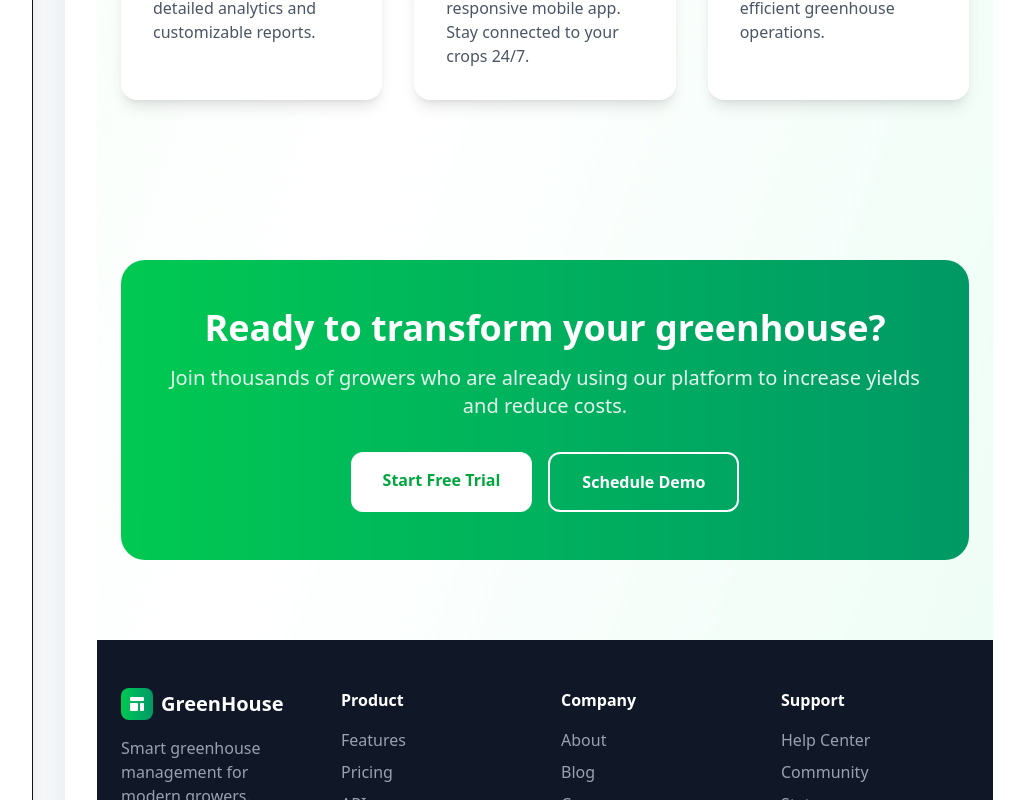
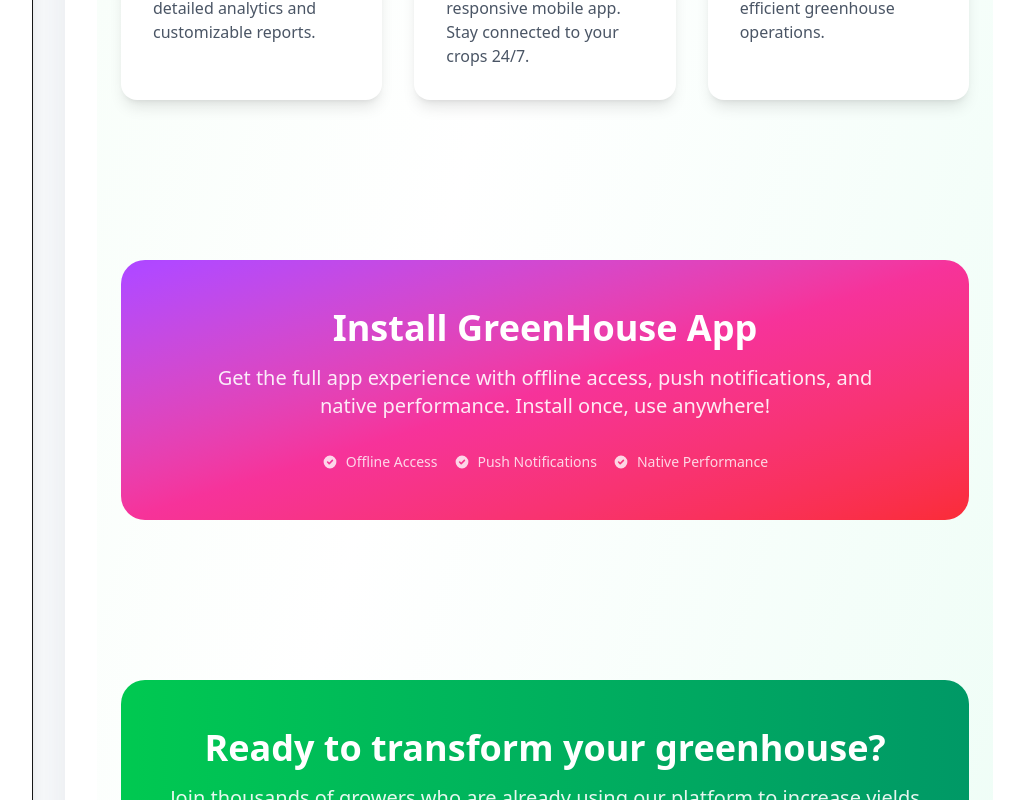
Before and after one commit to LahiruTharaka33/GreenHous_InvenoryManagenent, a Next.js app: page / in a window 1280 px wide. Shown: the part 1771-2571 px from the top of the page, without its empty margins (223-1247 px from the left). Built offline with nearby package versions, Linux system fonts and the light colour scheme; no server answers.

Commit message:
install button

```diff
--- /dev/null
+++ b/src/app/components/InstallButton.tsx
@@ -0,0 +1,54 @@
+'use client'
+
+import { useEffect, useState } from 'react'
+
+export default function InstallButton() {
+  const [deferredPrompt, setDeferredPrompt] = useState<any>(null)
+  const [showInstallButton, setShowInstallButton] = useState(false)
+
+  useEffect(() => {
+    const handler = (e: Event) => {
+      e.preventDefault()
+      setDeferredPrompt(e)
+      setShowInstallButton(true)
+    }
+
+    window.addEventListener('beforeinstallprompt', handler)
+
+    return () => {
+      window.removeEventListener('beforeinstallprompt', handler)
+    }
+  }, [])
+
+  const handleInstallClick = async () => {
+    if (!deferredPrompt) return
+
+    deferredPrompt.prompt()
+    const { outcome } = await deferredPrompt.userChoice
+
+    if (outcome === 'accepted') {
+      console.log('User accepted the install prompt')
+      setShowInstallButton(false)
+    } else {
+      console.log('User dismissed the install prompt')
+    }
+
+    setDeferredPrompt(null)
+  }
+
+  if (!showInstallButton) {
+    return null
+  }
+
+  return (
+    <button
+      onClick={handleInstallClick}
+      className="inline-flex items-center gap-2 bg-gradient-to-r from-purple-500 to-pink-600 text-white px-6 py-3 rounded-xl font-semibold hover:shadow-lg transition-all duration-300 transform hover:scale-105"
+    >
+      <svg className="w-5 h-5" fill="currentColor" viewBox="0 0 20 20">
+        <path fillRule="evenodd" d="M3 17a1 1 0 011-1h12a1 1 0 110 2H4a1 1 0 01-1-1zM6.293 6.707a1 1 0 010-1.414l3-3a1 1 0 011.414 0l3 3a1 1 0 01-1.414 1.414L11 5.414V13a1 1 0 11-2 0V5.414L7.707 6.707a1 1 0 01-1.414 0z" clipRule="evenodd" />
+      </svg>
+      Install App
+    </button>
+  )
+}
--- a/src/app/page.tsx
+++ b/src/app/page.tsx
@@ -2,6 +2,7 @@ import Image from "next/image";
 import Link from "next/link";
 import PushNotificationManager from "./components/PushNotificationManager";
 import InstallPrompt from "./components/InstallPrompt";
+import InstallButton from "./components/InstallButton";
 
 export default function Home() {
   return (
@@ -24,6 +25,7 @@ export default function Home() {
             <Link href="/auth/signup" className="bg-gradient-to-r from-green-500 to-emerald-600 text-white px-6 py-2 rounded-lg hover:shadow-lg transition-all duration-300">
               Get Started
             </Link>
+            <InstallButton />
           </div>
         </div>
       </nav>
@@ -52,6 +54,7 @@ export default function Home() {
               <Link href="/dashboard/admin" className="border-2 border-green-500 text-green-600 px-8 py-4 rounded-xl font-semibold hover:bg-green-50 transition-all duration-300">
                 View Demo
               </Link>
+              <InstallButton />
             </div>
 
             <div className="flex items-center space-x-6 text-sm text-gray-500">
@@ -216,6 +219,44 @@ export default function Home() {
         </div>
       </section>
 
+      {/* Install App Section */}
+      <section className="container mx-auto px-6 py-20">
+        <div className="bg-gradient-to-br from-purple-500 via-pink-500 to-red-500 rounded-3xl p-12 text-center text-white">
+          <div className="max-w-2xl mx-auto">
+            <h2 className="text-4xl font-bold mb-4">
+              Install GreenHouse App
+            </h2>
+            <p className="text-xl mb-8 opacity-90">
+              Get the full app experience with offline access, push notifications, and native performance.
+              Install once, use anywhere!
+            </p>
+            <div className="flex flex-col sm:flex-row gap-4 justify-center items-center">
+              <InstallButton />
+              <div className="flex items-center space-x-4 text-sm opacity-80">
+                <div className="flex items-center space-x-2">
+                  <svg className="w-4 h-4" fill="currentColor" viewBox="0 0 20 20">
+                    <path fillRule="evenodd" d="M10 18a8 8 0 100-16 8 8 0 000 16zm3.707-9.293a1 1 0 00-1.414-1.414L9 10.586 7.707 9.293a1 1 0 00-1.414 1.414l2 2a1 1 0 001.414 0l4-4z" clipRule="evenodd" />
+                  </svg>
+                  <span>Offline Access</span>
+                </div>
+                <div className="flex items-center space-x-2">
+                  <svg className="w-4 h-4" fill="currentColor" viewBox="0 0 20 20">
+                    <path fillRule="evenodd" d="M10 18a8 8 0 100-16 8 8 0 000 16zm3.707-9.293a1 1 0 00-1.414-1.414L9 10.586 7.707 9.293a1 1 0 00-1.414 1.414l2 2a1 1 0 001.414 0l4-4z" clipRule="evenodd" />
+                  </svg>
+                  <span>Push Notifications</span>
+                </div>
+                <div className="flex items-center space-x-2">
+                  <svg className="w-4 h-4" fill="currentColor" viewBox="0 0 20 20">
+                    <path fillRule="evenodd" d="M10 18a8 8 0 100-16 8 8 0 000 16zm3.707-9.293a1 1 0 00-1.414-1.414L9 10.586 7.707 9.293a1 1 0 00-1.414 1.414l2 2a1 1 0 001.414 0l4-4z" clipRule="evenodd" />
+                  </svg>
+                  <span>Native Performance</span>
+                </div>
+              </div>
+            </div>
+          </div>
+        </div>
+      </section>
+
       {/* CTA Section */}
       <section className="container mx-auto px-6 py-20">
         <div className="bg-gradient-to-r from-green-500 to-emerald-600 rounded-3xl p-12 text-center text-white">
```
